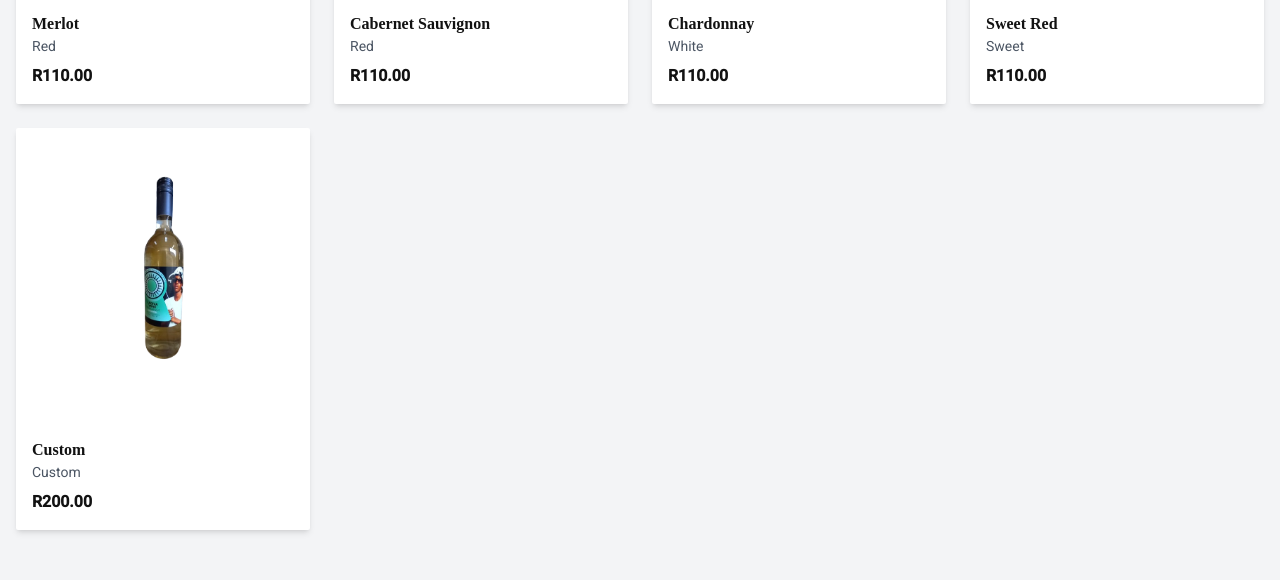
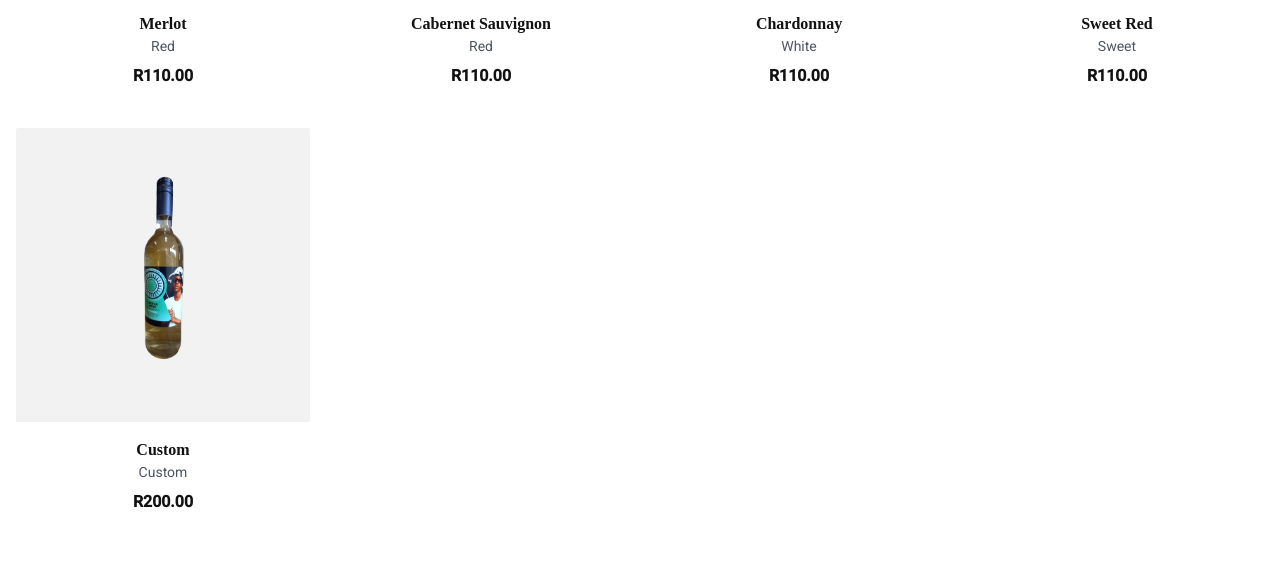
Before and after one commit to Tshabalala-Thabo/lagiva-vine, a React (Create React App) app in the folder frontend/: page / in a window 1280 px wide. Shown: the part 1900-2480 px from the top of the page. Built offline with nearby package versions, Linux system fonts and the light colour scheme.

Commit message:
FIX: Change page and cards background

```diff
--- a/frontend/src/pages/Home.jsx
+++ b/frontend/src/pages/Home.jsx
@@ -135,7 +135,7 @@ const Home = () => {
           </div>
         </section>
 
-        <section className="w-full bg-gradient-to-r from-amber-50 to-red-50 py-12">
+        <section className="w-full bg-gray-100 py-12">
           <div className="container mx-auto px-4">
             <h2 className="text-3xl font-bold text-center mb-12 font-frank-ruhl text-primary">Why Choose Our Wines?</h2>
             <div className="grid grid-cols-1 md:grid-cols-2 lg:grid-cols-4 gap-8">
@@ -167,7 +167,7 @@ const Home = () => {
           </div>
         </section>
 
-        <section className="w-full bg-gray-100 py-16">
+        <section className="w-full bg-white py-16">
           <div className="container mx-auto px-4">
             <h2 className="text-3xl font-bold text-center mb-12 font-frank-ruhl text-primary">Featured Wines</h2>
             <div className="flex justify-center mb-8 flex-wrap">
@@ -199,17 +199,17 @@ const Home = () => {
                     animate="visible"
                     exit="hidden"
                     layout
-                    className="bg-white rounded-sm shadow-md overflow-hidden cursor-pointer"
+                    className=" rounded-sm  overflow-hidden cursor-pointer"
                     onClick={() => setSelectedWine(wine)}
                   >
-                    <div className="relative w-full pt-[100%]"> {/* This creates a square aspect ratio */}
+                    <div className="relative bg-stale w-full pt-[100%]"> {/* This creates a square aspect ratio */}
                       <img
                         src={wine.image}
                         alt={wine.name}
                         className="absolute inset-0 w-full h-full object-contain p-4"
                       />
                     </div>
-                    <div className="p-4">
+                    <div className="p-4 text-center">
                       <h3 className="text-sm sm:text-base font-frank-ruhl font-semibold truncate">{wine.name}</h3>
                       <p className="text-xs sm:text-sm text-gray-600 truncate">{wine.type}</p>
                       <p className="text-sm sm:text-base font-semibold mt-2">R{wine.price.toFixed(2)}</p>
@@ -221,7 +221,7 @@ const Home = () => {
           </div>
         </section>
 
-        <section className="w-full bg-white py-16">
+        <section className="w-full bg-stale py-16">
           <div className="container mx-auto px-4">
             <h2 className="text-3xl font-bold text-center mb-12 font-frank-ruhl text-primary">Our Happy Clients</h2>
             <div className="grid grid-cols-1 md:grid-cols-2 lg:grid-cols-4 gap-8">
```
